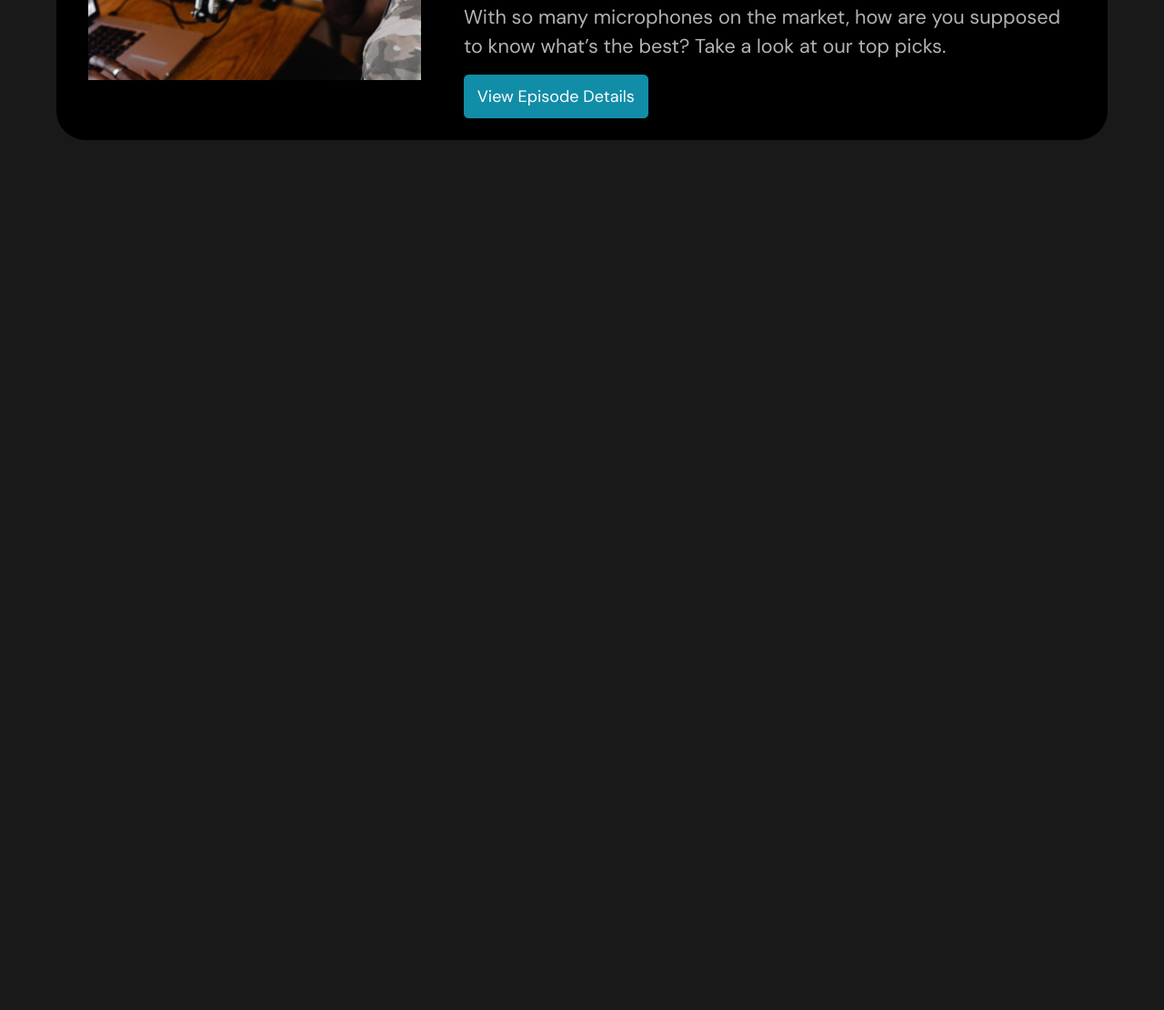
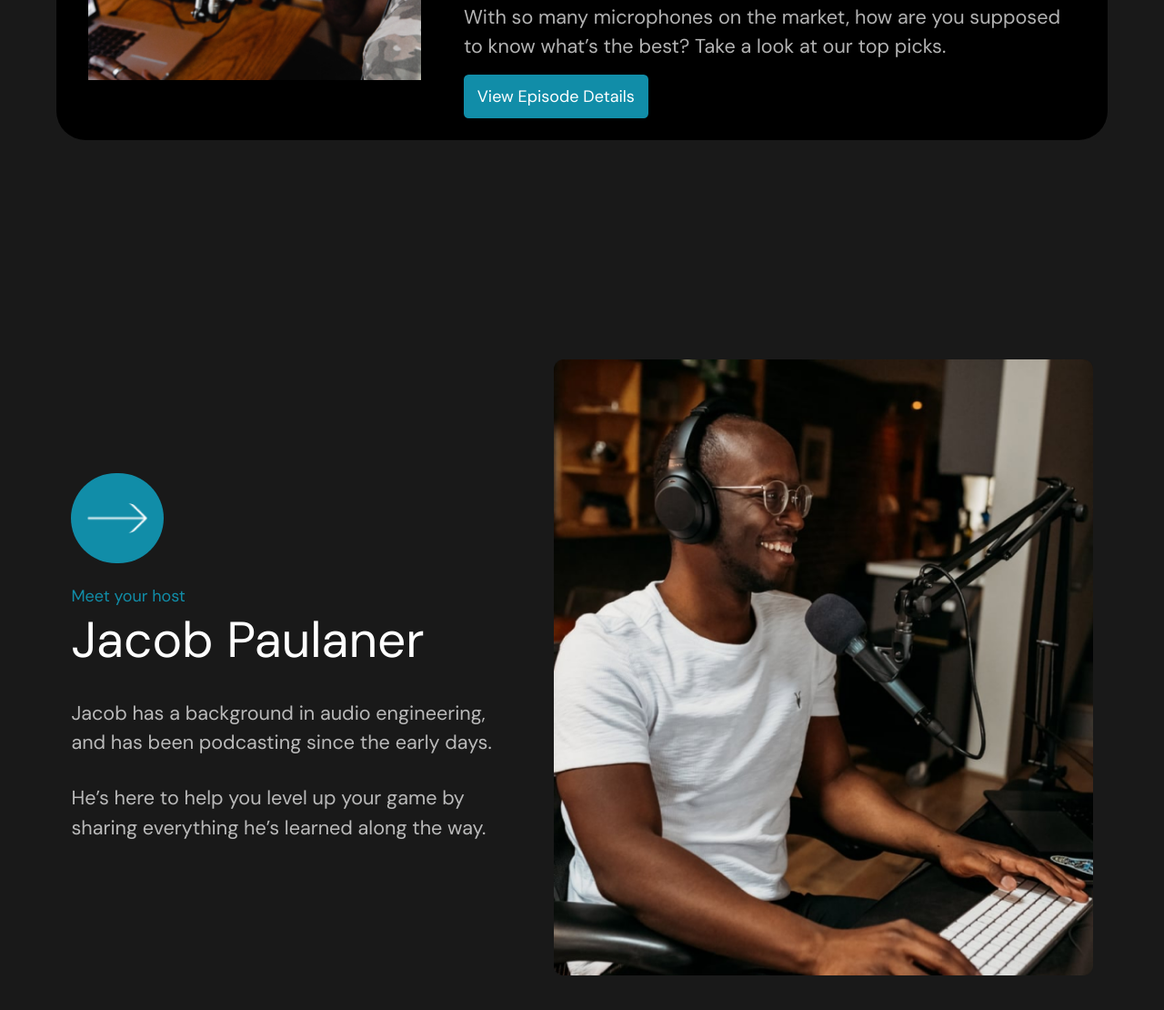
Before and after one commit to Valdemar262/firstproject, a plain HTML site: page index.html in a window 1280 px wide. Shown: the part 2713-3823 px from the top of the page at 91% size. Before the commit the page ends 3019 px from the top, so only its background shows below. Drawn offline with Linux system fonts and the light colour scheme.

Commit message:
Epilogue (#4)
Epilogue

```diff
--- a/index.html
+++ b/index.html
@@ -119,6 +119,28 @@
 				</div>
 			</div>
 		</section>
+		<section>
+			<div class="section">
+				<div class="epilogue">
+					<div class="epilogue-container">
+						<div class="epilogue-wrapper">
+							<div class="epilogue-description">
+								<a href="#">
+									<img class="epilogue-description_arrow" src="style_sheets/images/arrow.png" alt="arrow">
+								</a>
+								<p class="epilogue-description_appeal">Meet your host</p>
+								<h2>Jacob Paulaner</h2>
+								<h4>Jacob has a background in audio engineering, and has been podcasting since the early days.</h4>
+								<h4>He’s here to help you level up your game by sharing everything he’s learned along the way.</h4>
+							</div>
+							<div class="epilogue-image">
+								<img class="epilogue-image_photo" src="style_sheets/images/epilogue.png" alt="chocolate-man">
+							</div>
+						</div>
+					</div>
+				</div>
+			</div>
+		</section>
 	</div>
 </body>
 
--- a/style_sheets/css/style.css
+++ b/style_sheets/css/style.css
@@ -245,3 +245,58 @@ h1 {
 .musical_tools {
 	width: 100%;
 }
+
+.epilogue {
+	max-width: 97.2%;
+	margin: 0 auto;
+}
+
+.epilogue-container {
+	max-width: 90.27vw;
+	margin: 0 auto;
+}
+
+.epilogue-wrapper {
+	margin: min(100px, 6.94vw) 0;
+	display: flex;
+	gap: min(60px, 4.16vw);
+}
+
+.epilogue-description {
+	width: min(590px, 40.97vw);
+	align-self: center;
+}
+
+.epilogue-description_arrow {
+	padding: min(36px, 2.5vw) min(19.8px, 1.375vw);
+	background: #118DA8;
+	border-radius: 27.7vw;
+	width: min(112px, 7.93vw);
+}
+
+.epilogue-description_appeal {
+	color: #118DA8;
+	margin-bottom: 0;
+}
+
+h2 {
+	font-size: min(65px, 4.3vw);
+	margin: 0;
+	font-weight: 400;
+}
+
+h4 {
+	color: rgba(255, 255, 255, 0.70);
+	margin-bottom: min(33px, 2.08vw);
+	font-size: 1.2em;
+	font-weight: 400;
+	line-height: 150%;
+}
+
+.epilogue-image {
+	align-self: center;
+}
+
+.epilogue-image_photo {
+	width: 100%;
+}
```
Also changed, not shown: style_sheets/images/IMAGE (1).jpg (deleted), style_sheets/images/arrow.png (added), style_sheets/images/epilogue.png (added), style_sheets/images/image.png (deleted), 1 other file.
